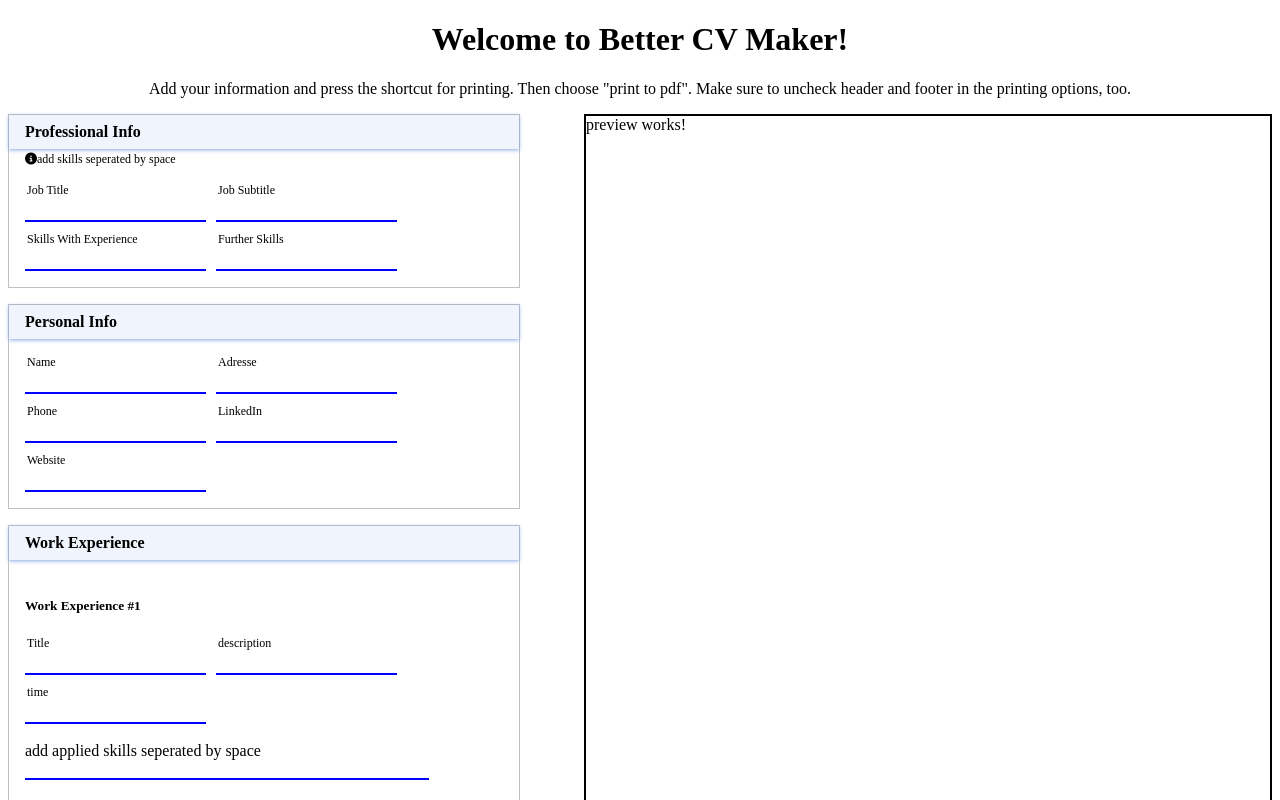
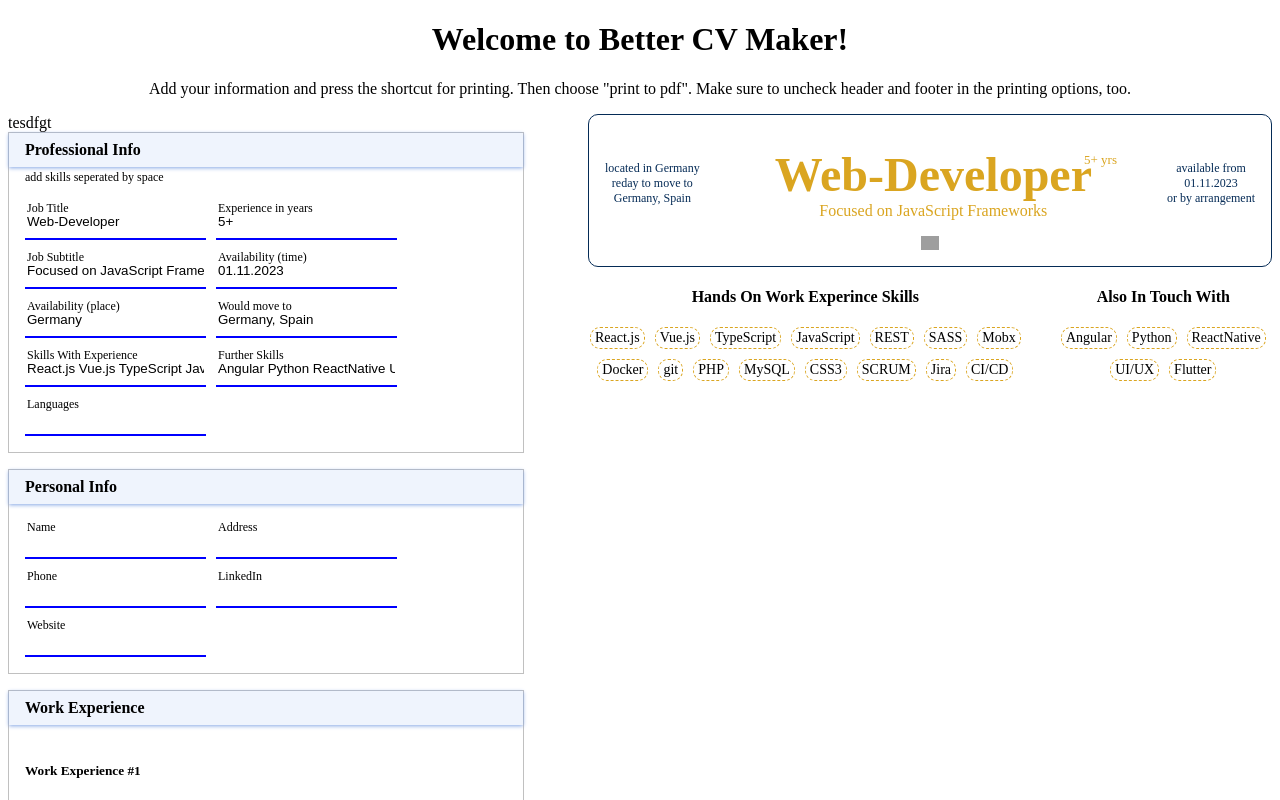
Before and after one commit to elVazquez222/better-cv-maker, an Angular app: page / in a window 1280 px wide. Shown: the top 800 px of the page. Built offline with nearby package versions, Linux system fonts and the light colour scheme; grey boxes are pictures that could not be loaded.

Commit message:
add languages and skills to preview

```diff
--- a/src/app/app.component.html
+++ b/src/app/app.component.html
@@ -8,10 +8,10 @@
 
 <div class="container">
   <div class="inputs no-print">
-
+{{test}}
     <div class="input-type-container">
       <h4>Professional Info</h4>
-      <span class="hint"><i class="fa-solid fa-circle-info"></i>add skills seperated by space</span>
+      <span class="hint"> add skills seperated by space</span>
       <div class="input-group">
         <div *ngFor="let input of professionalInfoInputs">
           <div class="input-row">
@@ -66,5 +66,12 @@
       <button class="addWorkExpBtn" (click)="addWorkExperienceEntry()">+</button>
     </div>
   </div>
-  <div><app-preview></app-preview></div>
+  <div>
+    <app-preview
+      [personalInfo]="personalInfoInputs"
+      [professionalInfo]="professionalInfoInputs"
+      [workExperienceEntries]="workExperienceEntries"
+    >
+    </app-preview>
+  </div>
 </div>
--- a/src/app/app.component.ts
+++ b/src/app/app.component.ts
@@ -11,26 +11,31 @@ export class AppComponent {
   title = 'Better CV Maker';
   personalInfoInputs: Array<TextInput> = [
     { label: "Name", type: "text", value: "" },
-    { label: "Adresse", type: "text", value: "" },
+    { label: "Address", type: "text", value: "" },
     { label: "Phone", type: "text", value: "" },
     { label: "LinkedIn", type: "text", value: "" },
     { label: "Website", type: "text", value: "" },
   ];
   professionalInfoInputs: Array<TextInput> = [
-    { label: "Job Title", type: "text", value: "" },
-    { label: "Job Subtitle", type: "text", value: "" },
-    { label: "Skills With Experience", type: "text", value: "" },
-    { label: "Further Skills", type: "text", value: "" },
+    { label: "Job Title", type: "text", value: "Web-Developer" },
+    { label: "Experience in years", type: "text", value: "5+" },
+    { label: "Job Subtitle", type: "text", value: "Focused on JavaScript Frameworks" },
+    { label: "Availability (time)", type: "text", value: "01.11.2023" },
+    { label: "Availability (place)", type: "text", value: "Germany" },
+    { label: "Would move to", type: "text", value: "Germany, Spain" },
+    { label: "Skills With Experience", type: "text", value: "React.js Vue.js TypeScript JavaScript REST SASS Mobx Docker git PHP MySQL CSS3 SCRUM Jira CI/CD" },
+    { label: "Further Skills", type: "text", value: "Angular Python ReactNative UI/UX Flutter" },
+    { label: "Languages", type: "text", value: "" },
   ]
   workExperienceEntries: Array<WorkExperienceEntry> = [
     { title: '', description: '', time: '', skills: [] }
   ]
-
   newTextInput: TextInput = {
     label: '',
     type: 'text',
     value: ''
   }
+  test = "tesdfgt"
 
   updateSkills(list: string, title: string, time: string) {
     const updateThis = this.workExperienceEntries.find(exp => exp.title === title && exp.time === time);
--- a/src/app/app.module.ts
+++ b/src/app/app.module.ts
@@ -4,11 +4,13 @@ import { NgModule } from '@angular/core';
 import { AppComponent } from './app.component';
 import { FormsModule } from '@angular/forms';
 import { PreviewComponent } from './preview/preview.component';
+import { TestComponent } from './test/test.component';
 
 @NgModule({
   declarations: [
     AppComponent,
-    PreviewComponent
+    PreviewComponent,
+    TestComponent
   ],
   imports: [
     BrowserModule,
--- a/src/app/preview/preview.component.css
+++ b/src/app/preview/preview.component.css
@@ -1,9 +1,88 @@
 .preview {
   width: 684px;
   height: 976px;
-  border: 2px solid black;
+  /* border: 2px solid black; */
 }
 
+h1 {
+  font-size: 3rem;
+  margin: 0;
+}
+
+header {
+
+  /* background: rgb(5, 43, 86); */
+  border: 1px solid rgb(5, 43, 86);
+  color: goldenrod;
+  border-radius: 10px;
+  padding: 2rem 1rem 1rem 1rem;
+}
+
+.headerMain {
+  display: flex;
+  align-items: center;
+  justify-content: space-between;
+}
+
+.jobTitle {
+  /* color: white; */
+  position: relative;
+  text-align: center;
+}
+
+.experinceTime {
+  position: absolute;
+  right: -25px;
+  top: 5px;
+  font-size: 13px;
+}
+
+.languages {
+  display: flex;
+  justify-content: center;
+  gap: 4px;
+  margin-top: 1rem;
+}
+
+.languages > img {
+  max-height: 14px;
+}
+
+.availability, .location {
+  font-size: 12px;
+  text-align: center;
+  color: rgb(5, 43, 86);
+}
+
+.skillsOverview {
+  display: flex;
+  justify-content: space-between;
+  gap: 2rem;
+}
+
+.experiencedSkills, .furtherSkills {
+  flex: 2;
+  text-align: center;
+}
+
+.furtherSkills {
+  flex: 1;
+}
+
+.skillBlock {
+  width: 100%;
+  display: flex;
+  flex-wrap: wrap;
+  justify-content: center;
+  gap: 10px;
+}
+
+.skillChip {
+  border-radius: 10px;
+  border: 1px dashed goldenrod;
+  padding: 2px 4px;
+  font-size: 14px;
+}
 
 @media print {
   .preview {
--- a/src/app/preview/preview.component.html
+++ b/src/app/preview/preview.component.html
@@ -1,3 +1,51 @@
 <div class="preview">
-  preview works!
+  <header>
+    <div class="headerMain">
+      <div class="location">
+        located in
+        {{availableAt.value}} <br />
+        <span *ngIf="wouldMoveTo.value !== ''">reday to move to</span> <br />
+        {{wouldMoveTo.value}}
+      </div>
+      <div class="jobTitle">
+        <h1>{{jobTitle.value}}</h1>
+        <span>{{jobSubTitle.value}}</span>
+        <span *ngIf="experienceInYears.value !== ''" class="experinceTime">{{experienceInYears.value}} yrs</span>
+      </div>
+      <div class="availability">
+        available from <br />
+        {{availableFrom.value}} <br />
+        or by arrangement
+      </div>
+    </div>
+    <div class="languages">
+      <img src="https://cdn-icons-png.flaticon.com/512/1246/1246297.png" />
+      <img *ngIf="languages.value.includes('de')" src="https://flagicons.lipis.dev/flags/4x3/de.svg" />
+      <img *ngIf="languages.value.includes('us') || languages.value.includes('en')" src="https://flagicons.lipis.dev/flags/4x3/us.svg" />
+      <img *ngIf="languages.value.includes('es')" src="https://flagicons.lipis.dev/flags/4x3/es.svg" />
+      <img *ngIf="languages.value.includes('fr')" src="https://flagicons.lipis.dev/flags/4x3/fr.svg" />
+    </div>
+  </header>
+  <main>
+    <div class="skillsOverview">
+      <div class="experiencedSkills">
+        <h4>Hands On Work Experince Skills</h4>
+        <div class="skillBlock">
+          <span class="skillChip" *ngFor="let skill of skillsWithExperience">
+            {{skill}}
+          </span>
+        </div>
+      </div>
+      <div class="furtherSkills">
+        <h4>Also In Touch With</h4>
+        <div class="skillBlock">
+          <span class="skillChip" *ngFor="let skill of furtherSkills">
+            {{skill}}
+          </span>
+        </div>
+      </div>
+    </div>
+  </main>
+
+
 </div>
--- a/src/app/preview/preview.component.ts
+++ b/src/app/preview/preview.component.ts
@@ -1,11 +1,35 @@
-import { Component } from '@angular/core';
-
+import { Component, Input, OnInit } from '@angular/core';
+import { TextInput } from '../textInput';
+import { WorkExperienceEntry } from '../workExperienceEntry'
 @Component({
   selector: 'app-preview',
   templateUrl: './preview.component.html',
   styleUrls: ['./preview.component.css']
 })
-export class PreviewComponent {
+export class PreviewComponent implements OnInit {
+  @Input() personalInfo: Array<TextInput> = [];
+  @Input() professionalInfo: Array<TextInput> = [];
+  @Input() workExperienceEntries: Array<WorkExperienceEntry> = [];
 
+  jobTitle = null;
+  jobSubTitle = null;
+  experienceInYears = null;
+  availableFrom = null;
+  availableAt = null;
+  wouldMoveTo = null;
+  skillsWithExperience = null;
+  furtherSkills = null;
+  languages = null;
 
+  ngOnInit() {
+    this.jobTitle = this.professionalInfo.filter(info => info.label === "Job Title")[0];
+    this.jobSubTitle = this.professionalInfo.filter(info => info.label === "Job Subtitle")[0];
+    this.experienceInYears = this.professionalInfo.filter(info => info.label === "Experience in years")[0];
+    this.availableFrom = this.professionalInfo.filter(info => info.label === "Availability (time)")[0];
+    this.availableAt = this.professionalInfo.filter(info => info.label === "Availability (place)")[0];
+    this.wouldMoveTo = this.professionalInfo.filter(info => info.label === "Would move to")[0];
+    this.skillsWithExperience = this.professionalInfo.filter(info => info.label === "Skills With Experience")[0].value.split(" ");
+    this.furtherSkills = this.professionalInfo.filter(info => info.label === "Further Skills")[0].value.split(" ");
+    this.languages = this.professionalInfo.filter(info => info.label === "Languages")[0];
+  }
 }
--- /dev/null
+++ b/src/app/test/test.component.html
@@ -0,0 +1,3 @@
+<p>
+  test works!
+</p>
--- /dev/null
+++ b/src/app/test/test.component.ts
@@ -0,0 +1,15 @@
+import { Component, OnInit } from '@angular/core';
+
+@Component({
+  selector: 'app-test',
+  templateUrl: './test.component.html',
+  styleUrls: ['./test.component.css']
+})
+export class TestComponent implements OnInit {
+
+  constructor() { }
+
+  ngOnInit() {
+  }
+
+}
```
Also changed, not shown: src/app/test/test.component.css (added), 1 other file (tests, documents, lock files or other folders).
